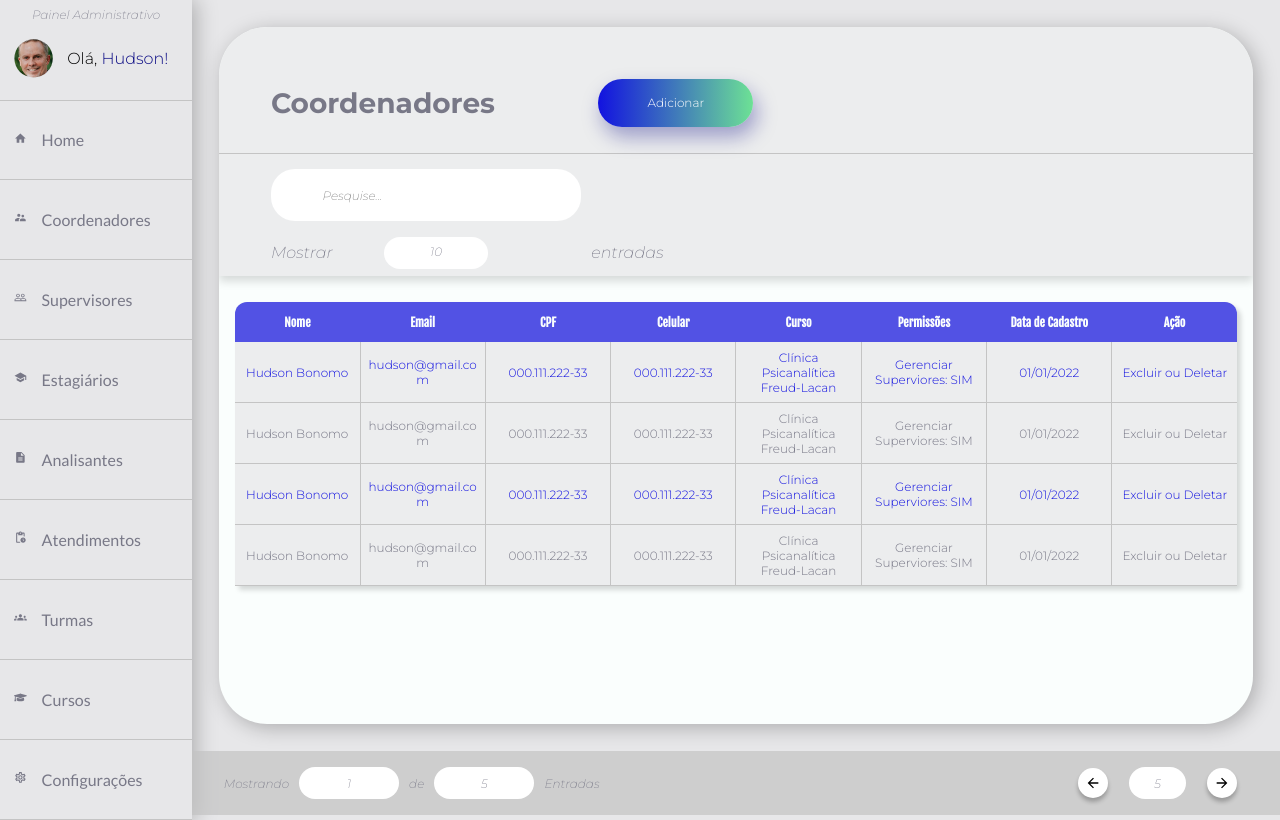
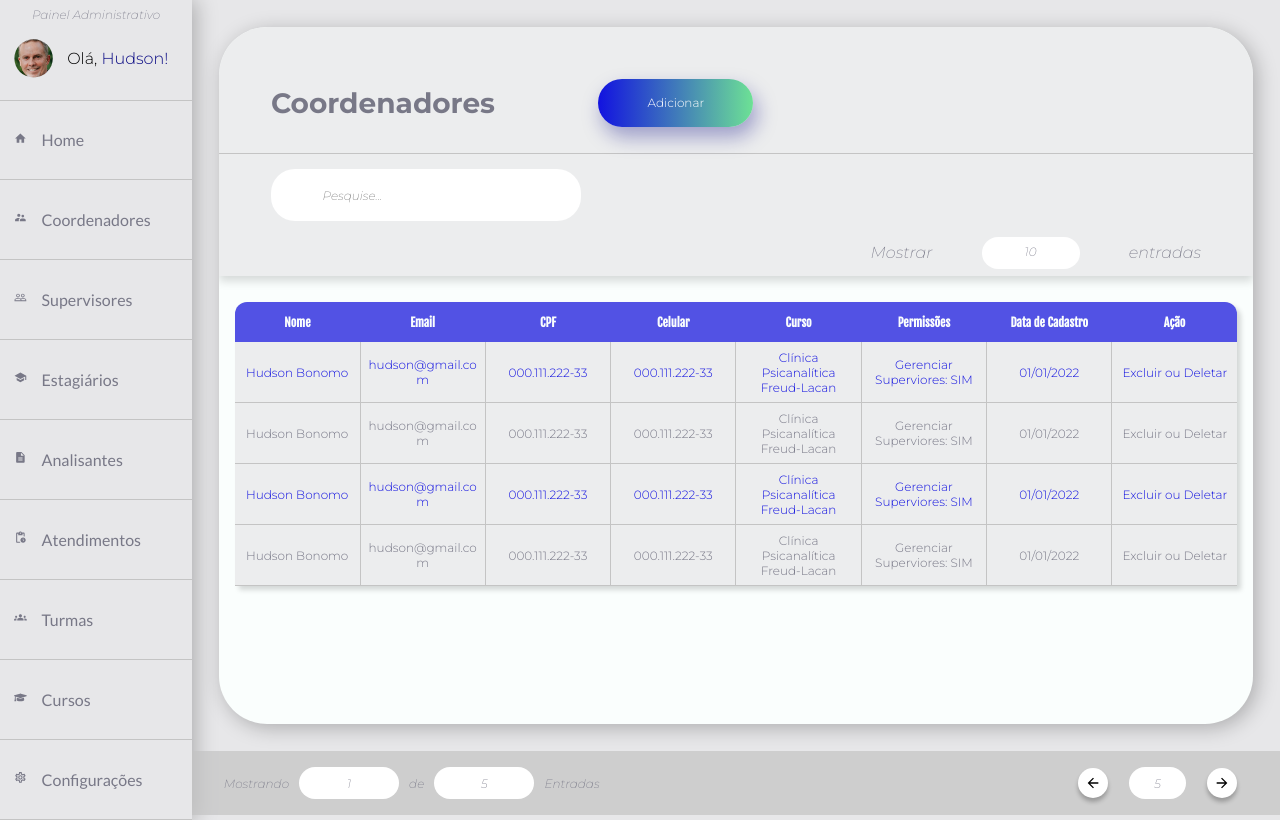
Before and after one commit to thiago-mfernandes/CepCop-React, a React (Create React App) app in the folder cepcop-react/: page / in a window 1280 px wide. Built offline with nearby package versions, Linux system fonts and the light colour scheme.

Commit message:
detalhe de posicionamento do container acoes corrigido

```diff
--- a/cepcop-react/src/components/Acoes/Buscar/Index.tsx
+++ b/cepcop-react/src/components/Acoes/Buscar/Index.tsx
@@ -9,7 +9,7 @@ const Conteudo = styled.p`
     font-size: 1rem;
     font-style: italic;
     font-weight: lighter;
-    margin-left: 5%;
+    //margin-left: 5%;
 `;
 
 function Buscar() {
@@ -21,7 +21,7 @@ function Buscar() {
                 name=''
                 ariaDescribedby=''
             />
-            <Container borderBottom='0px' paddingBottom={'0px'}>
+            <Container borderBottom='0px' paddingBottom={'0px'} justifyContentDireita>
                 <Conteudo>
                     Mostrar
                 </Conteudo>
--- a/cepcop-react/src/components/Acoes/Container/index.tsx
+++ b/cepcop-react/src/components/Acoes/Container/index.tsx
@@ -1,22 +1,26 @@
-
-
-import styled from "styled-components";
+import styled, { css } from "styled-components";
 
 export interface ContainerProps {
     children: any;
     borderBottom: string;
     paddingBottom: string;
+    justifyContentDireita?: boolean;
 }
 
 const ContainerBox = styled.div<ContainerProps>`
     display: flex;
     flex-direction: row;
     align-items: center;
-    justify-content: flex-start;
+    justify-content: ${(props) =>
+        props.justifyContentDireita ? "flex-end" : "flex-start"};
     padding-bottom: ${(props) => props.paddingBottom};
     border-bottom: ${(props) => props.borderBottom};
-
-    //---------------------------------------------------------->
+    ${(props) =>
+        (props.justifyContentDireita &&
+        css`
+            margin-right: 5%;
+        `)};
+    //------------------------------------->
     @media screen and (max-width: 768px) {
         justify-content: space-between;
     }
@@ -25,14 +29,16 @@ const ContainerBox = styled.div<ContainerProps>`
 const Container: React.FC<ContainerProps> = ({
     children,
     borderBottom,
-    paddingBottom
- }) => (
+    paddingBottom,
+    justifyContentDireita,
+}) => (
     <ContainerBox
         borderBottom={borderBottom}
-        paddingBottom={paddingBottom}>
-        { children }
+        paddingBottom={paddingBottom}
+        justifyContentDireita={justifyContentDireita}
+    >
+        {children}
     </ContainerBox>
 );
 
-
 export default Container;
```
